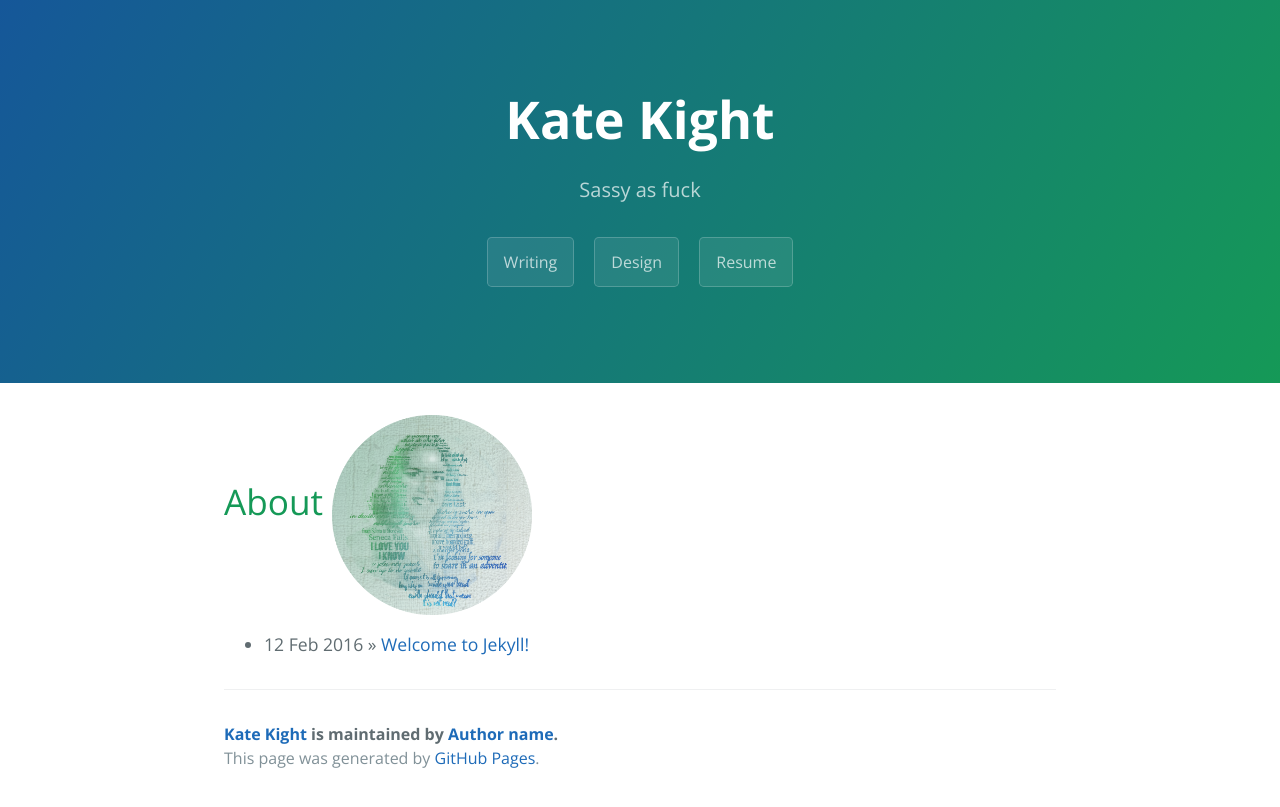
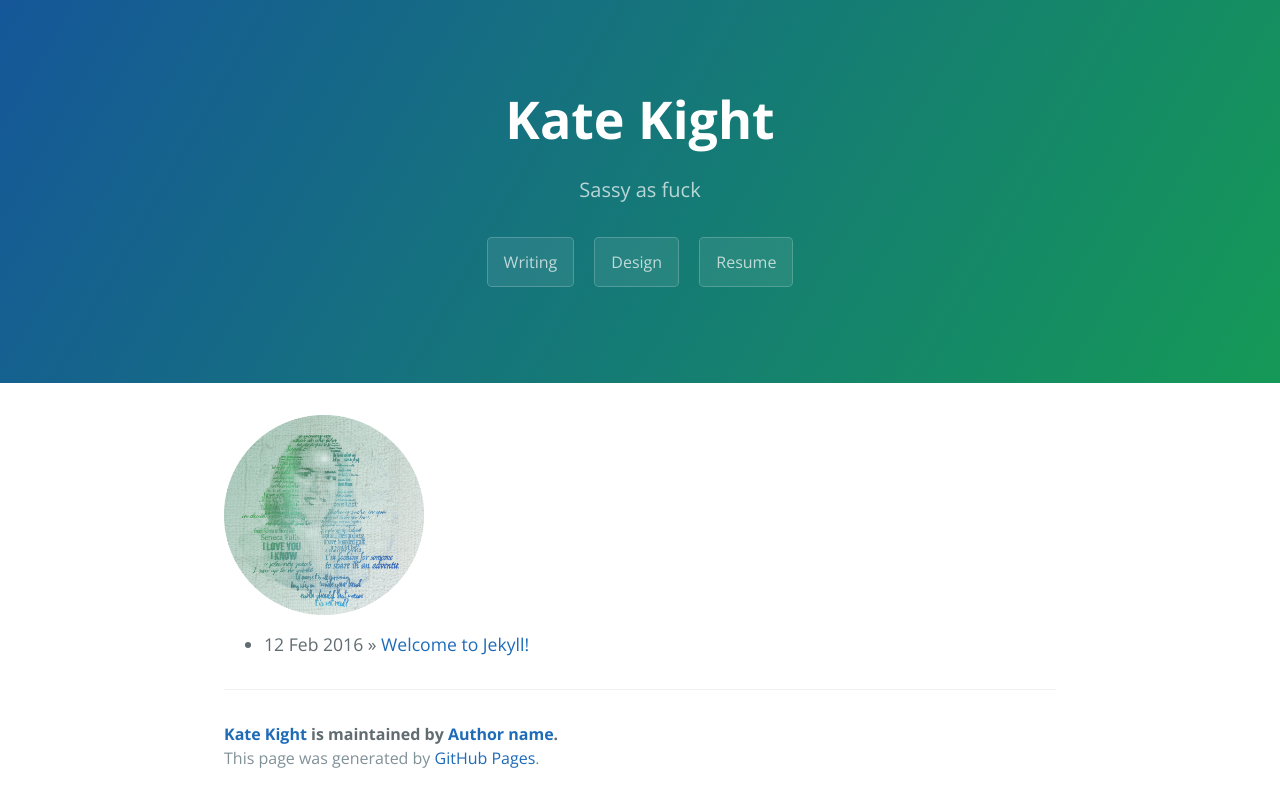
Before and after one commit to Flyakight/flyakight.github.io, a Jekyll site: the page built from index.html, in a window 1280 px wide. Shown: the top 807 px of the page. Built offline with Jekyll 4.4.1, drawn with Linux system fonts in a browser that asks for light colours; the list of posts is cut into pages by our own code.

Commit message:
Update index.html

```diff
--- a/index.html
+++ b/index.html
@@ -4,7 +4,7 @@
 ---
 
 <div id="home">
-       <h1> About <img src="http://www.katekight.com/Images/Myface.png" alt="Kate Kight" height="200" align="middle">
+       <h1>  <img src="http://www.katekight.com/Images/Myface.png" alt="Kate Kight" height="200" align="middle">
 
 </h1>
   <ul class="posts">
```
